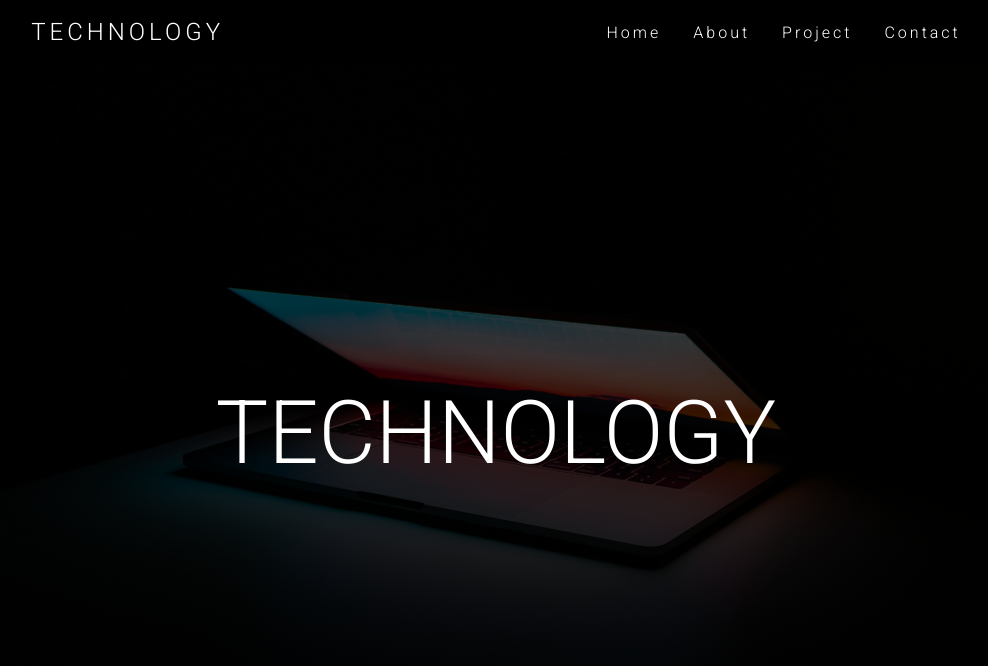
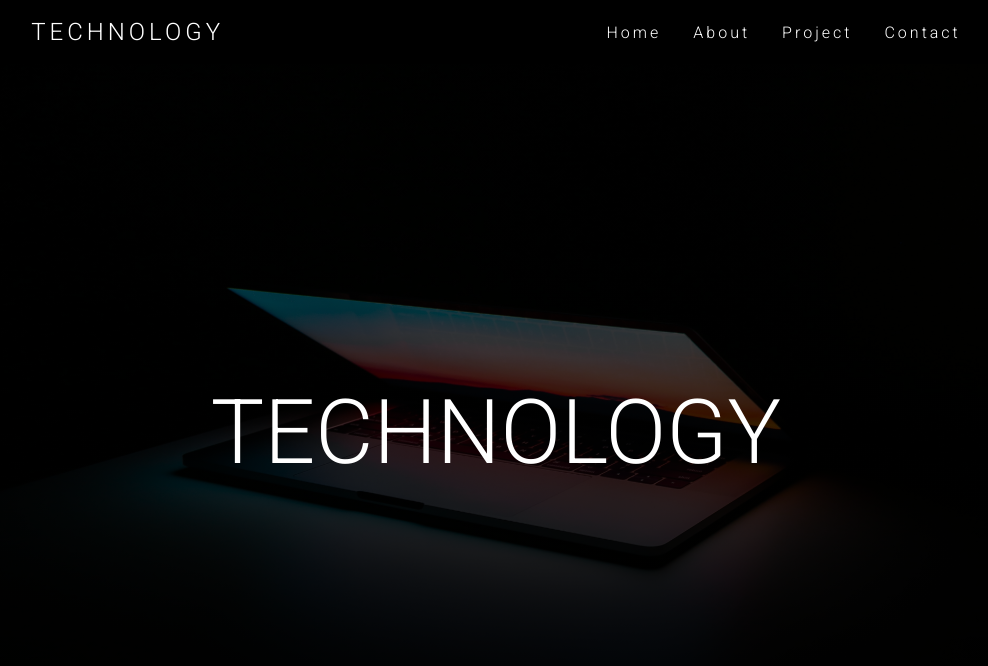
Before and after one commit to yurisantos-y/landingpage2, a plain HTML site: page index.html in a window 1280 px wide. Shown: the top 666 px of the page, without its empty margins (144-1132 px from the left). Drawn offline with Linux system fonts and the light colour scheme.

Commit message:
commit 08-02

```diff
--- a/style.css
+++ b/style.css
@@ -132,7 +132,7 @@ nav {
 
 #tecnologia{
     color: white;
-    font-size: 5.5rem;
+    font-size: 5.6rem;
     text-transform: uppercase;
     font-weight: lighter;
     display: grid;
```
